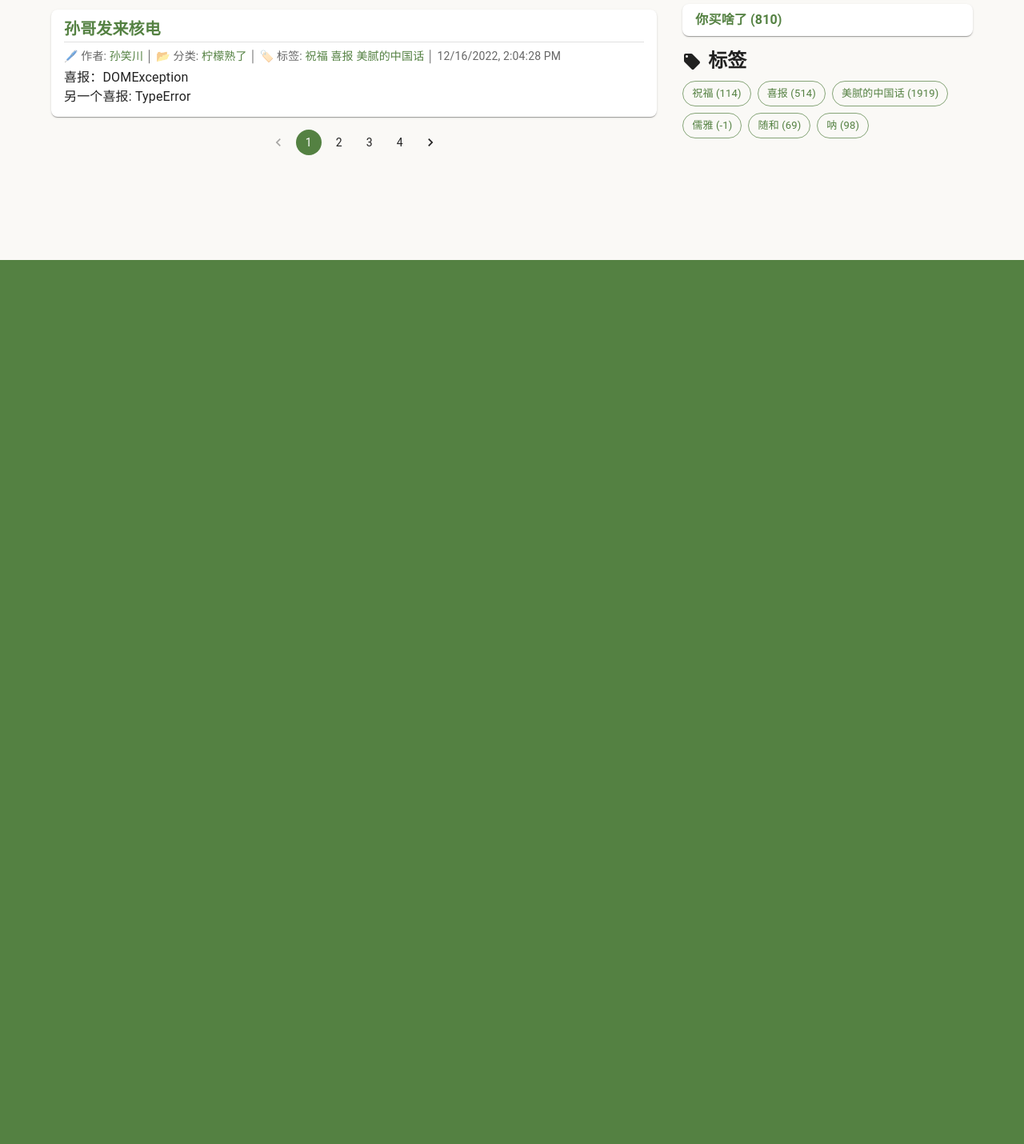
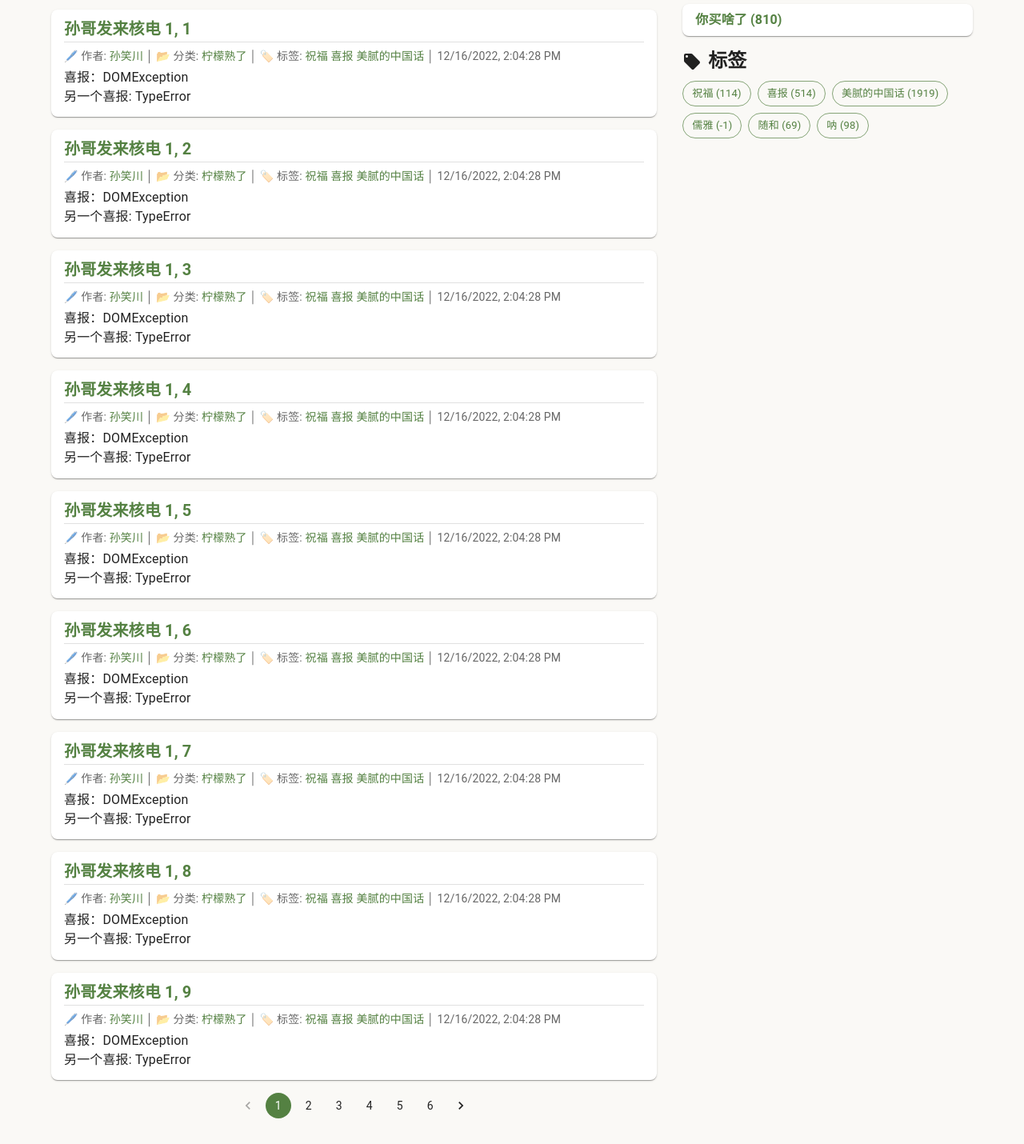
Before and after one commit to MossTheFox/simple-blog-react, a React (Vite) app: page / in a window 1280 px wide. Shown: the part 475-1905 px from the top of the page at 80% size. Before the commit the page ends 800 px from the top, so only its background shows below. Built offline with nearby package versions, Linux system fonts and the light colour scheme.

Commit message:
Async Paginatoin Rerender OK.

```diff
--- a/src/routes/articleList/MainArticleList.tsx
+++ b/src/routes/articleList/MainArticleList.tsx
@@ -1,6 +1,7 @@
 import { Box, Pagination, Stack, Typography } from "@mui/material";
 import { useCallback, useEffect, useMemo, useState } from "react";
-import AsyncLoadingHandler from "../../hooks/AsyncLoadingHandler";
+import AsyncLoadingHandler, { TemplateLoadingPlaceHolder, TemplateOnErrorRender } from "../../hooks/AsyncLoadingHandler";
+import useAsync from "../../hooks/useAsync";
 import BlogSummaryCardMain from "../../ui/cards/BlogSummaryCardMain";
 import { blogSummaryTestData } from "../../_testData";
 
@@ -13,7 +14,7 @@ function MainArticleList({ query }: {
 }) {
 
     const [totalArticlesCount, setTotalArticlesCount] = useState(1);
-    const perPage = 15;
+    const perPage = 10;
     const totalPage = useMemo(() => Math.ceil(totalArticlesCount / perPage), [totalArticlesCount]);
     const [page, setPage] = useState(1);
 
@@ -26,7 +27,7 @@ function MainArticleList({ query }: {
         return '所有文章';
     }, [query]);
 
-    // 获取文章总数 (与获取文章列表不冲突，同步进行。默认拉取首页)
+    // 获取文章总数 (与获取文章列表不冲突，同步进行。默认拉取首页) (不刷新)
     const asyncFetchPageCount = useCallback(() => {
         return new Promise<number>((resolve, reject) => {
             setTimeout(() => {
@@ -35,15 +36,54 @@ function MainArticleList({ query }: {
         });
     }, [query]);
 
-    // 拉取文章列表
+    const [articleList, setArticleList] = useState<BlogSummaryData[]>([]);
+    const [loading, setLoading] = useState(false);
+    const [error, setError] = useState<Error | null>(null);
+
+    // 拉取文章列表 (会在生命周期内刷新)
     const asyncFetchArticleList = useCallback(() => {
         // fake loading
         return new Promise<BlogSummaryData[]>((resolve, reject) => {
             setTimeout(() => {
-                Math.random() > 0.1 ? resolve(new Array<BlogSummaryData>(55).fill(blogSummaryTestData)) : reject(new Error('模拟错误'))
+                Math.random() > 0.1 ? resolve(new Array<BlogSummaryData>(10).fill(blogSummaryTestData)
+                    .map((v, i) => {
+                        return {
+                            ...v,
+                            title: v.title + ` ${page}, ${i}`
+                        }
+                    })) : reject(new Error('模拟错误'))
             }, 1000);
         });
     }, [page, query]);
+
+    const fetchArticleListOnSuccess = useCallback((data: BlogSummaryData[]) => {
+        setArticleList(data);
+        setLoading(false);
+        setError(null);
+    }, []);
+
+    const fetchArticleListOnError = useCallback((err: Error) => {
+        setLoading(false);
+        setError(err);
+    }, []);
+
+    const fireHook = useAsync(asyncFetchArticleList, fetchArticleListOnSuccess, fetchArticleListOnError);
+
+    const fireFetchPageRerender = useCallback(() => {
+        setLoading(true);
+        setError(null);
+        fireHook();
+    }, [fireHook]);
+
+    // 初次渲染
+    useEffect(() => {
+        fireFetchPageRerender();
+    }, [fireFetchPageRerender]);
+
+    const pageChangeAction = useCallback((v: number) => {
+        setPage(v);
+        fireFetchPageRerender();
+    }, [fireFetchPageRerender]);
 
 
     return <>
@@ -56,8 +96,16 @@ function MainArticleList({ query }: {
         </Typography>
 
         <Stack spacing={2}>
-            <BlogSummaryCardMain blogSummaryData={blogSummaryTestData} />
-            <BlogSummaryCardMain blogSummaryData={blogSummaryTestData} />
+            {/* 生命周期内会发生变化的组件，不使用 AsyncLoadingHandler */}
+            {loading ? (<TemplateLoadingPlaceHolder />) : (
+                error ? (
+                    <TemplateOnErrorRender message={error.message} retryFunc={fireFetchPageRerender} />
+                ) : (
+                    articleList.map((v, i) =>
+                        <BlogSummaryCardMain key={i} blogSummaryData={v} />
+                    )
+                )
+            )}
         </Stack>
 
         <AsyncLoadingHandler asyncFunc={asyncFetchPageCount}
@@ -68,7 +116,7 @@ function MainArticleList({ query }: {
                 return <>
                     {totalPage > 1 && (
                         <Box py={2} display='flex' alignItems='center' justifyContent='center'>
-                            <Pagination color="primary" count={totalPage} page={page} onChange={(_, page) => setPage(page)} />
+                            <Pagination color="primary" count={totalPage} page={page} onChange={(_, page) => pageChangeAction(page)} />
                         </Box>
                     )}
                 </>
--- a/src/utils/markdownTools.tsx
+++ b/src/utils/markdownTools.tsx
@@ -70,7 +70,6 @@ export function markdownGetReactDOMs(md: string | marked.Token[]): (JSX.Element
             case 'link':
                 return <Link key={i} href={v.href} target="_blank" underline='hover'>{children}</Link>;
             case 'list':
-                console.log(v);
                 if (v.ordered) {
                     return <ol start={v.start || 1} key={i}>{markdownGetReactDOMs(v.items)}</ol>;
                 }
```
Also changed, not shown: src/hooks/AsyncLoadingHandler.tsx (+11 -2 lines).
